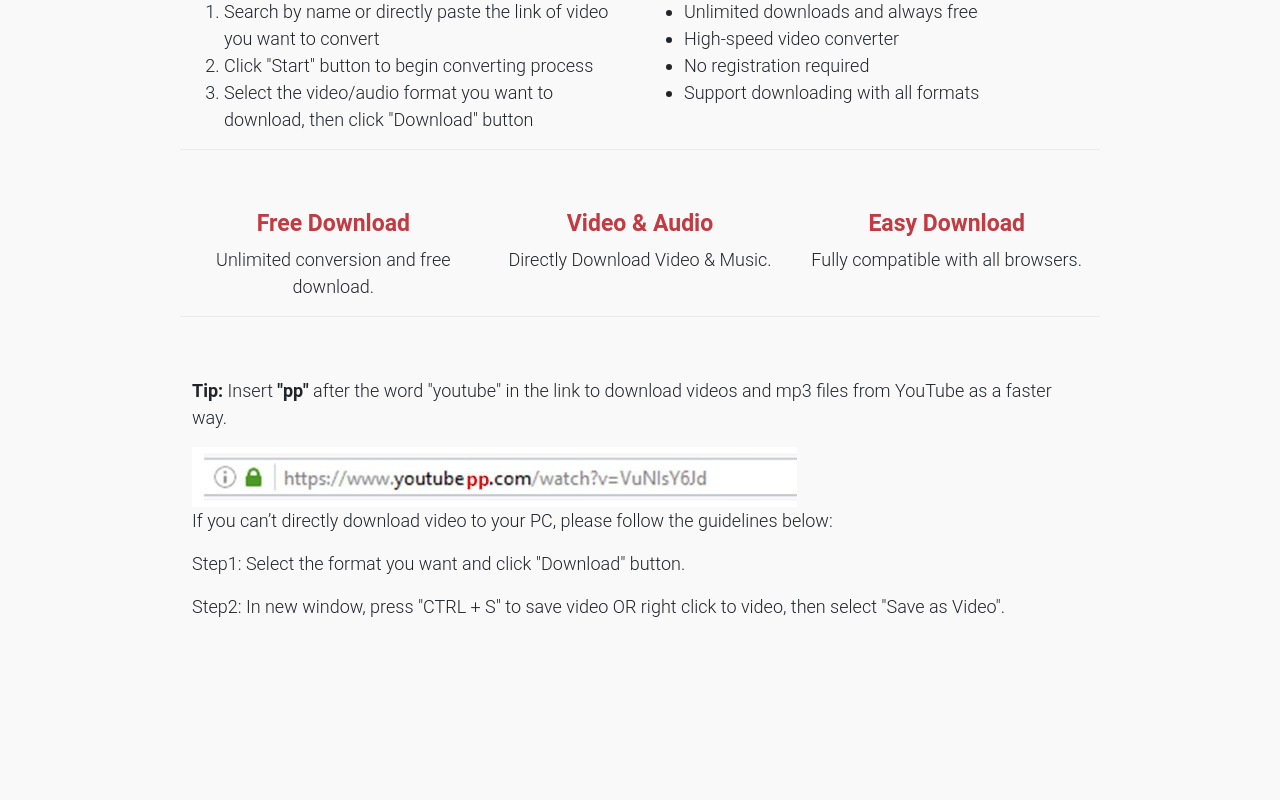
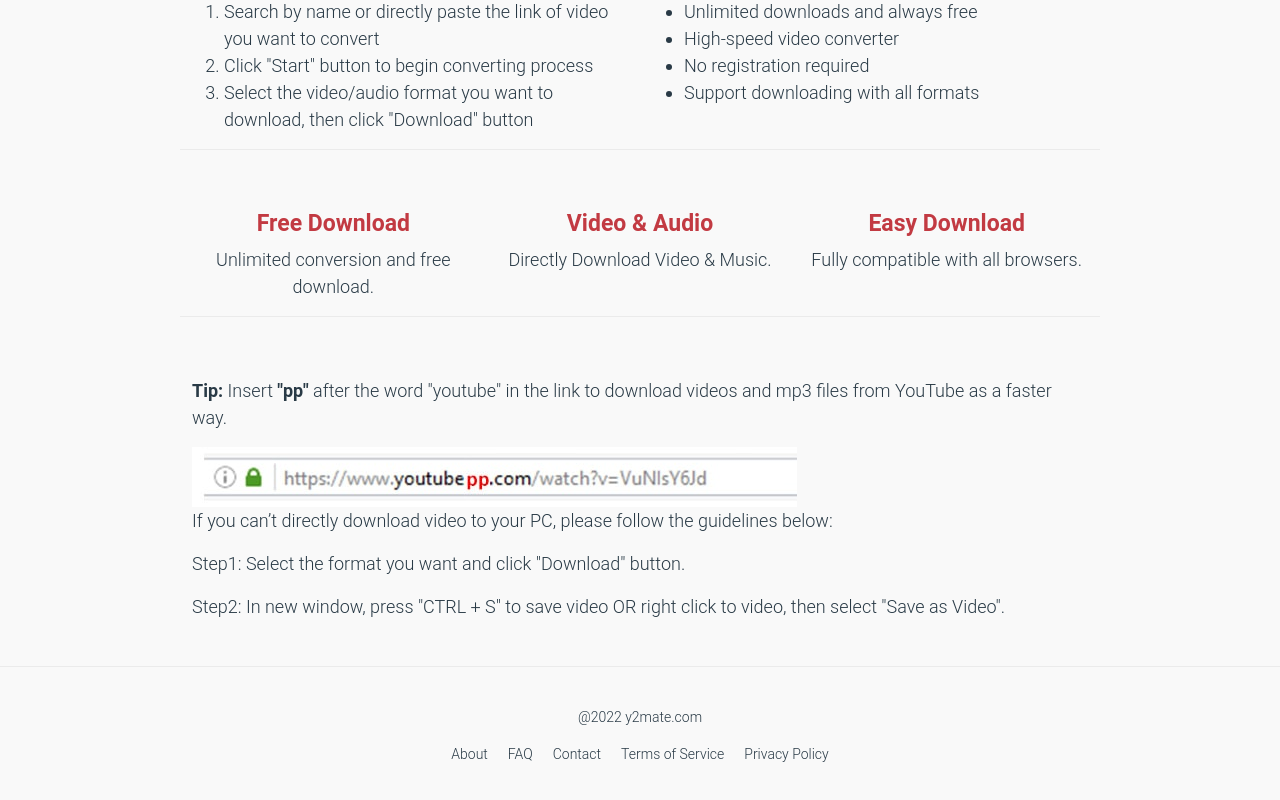
Before and after one commit to uhuru-rawlings/y2mate_clone, an Angular app: page / in a window 1280 px wide. Shown: the part 628-1428 px from the top of the page. Before the commit the page ends 1294 px from the top, so only its background shows below. Built offline with nearby package versions, Linux system fonts and the light colour scheme; some icons are missing; a web font is replaced by a local one.

Commit message:
changed favicon

```diff
--- a/src/app/footer/footer.component.css
+++ b/src/app/footer/footer.component.css
@@ -0,0 +1,24 @@
+footer{
+    padding-top: 40px;
+    padding-bottom: 40px;
+    border-top: 1px solid #ebebeb;
+}
+p.lists{
+    display: flex;
+    align-items: center;
+    justify-content: center;
+    column-gap: 20px;
+}
+li a,p{
+    font-size: 14px;
+}
+li{
+    list-style: none;
+}
+li a{
+    text-decoration: none;
+    color: rgb(41, 58, 70);
+}
+li a:hover{
+    color: #C23A42;
+}
--- a/src/app/footer/footer.component.html
+++ b/src/app/footer/footer.component.html
@@ -1 +1,12 @@
-<p>footer works!</p>
+<footer>
+    <p class="text-center">
+        @2022 y2mate.com
+    </p>
+    <p class="lists text-center">
+        <li><a href="#">About</a></li>
+        <li><a href="#">FAQ</a></li>
+        <li><a href="#">Contact</a></li>
+        <li><a href="#">Terms of Service</a></li>
+        <li><a href="#">Privacy Policy</a></li>
+    </p>
+</footer>
--- a/src/app/home/home.component.html
+++ b/src/app/home/home.component.html
@@ -3,3 +3,4 @@
     <app-download></app-download>
     <app-about></app-about>
 </div>
+<app-footer></app-footer>
--- a/src/styles.css
+++ b/src/styles.css
@@ -5,6 +5,7 @@ body{
     font-family: Roboto, sans-serif;
     font-size: 18px;
     font-weight: 300;
+    color: rgb(41, 58, 70);
 }
 .inner_body_special{
     width: 70%;
```
Also changed, not shown: 1 other file (tests, documents, lock files or other folders).
